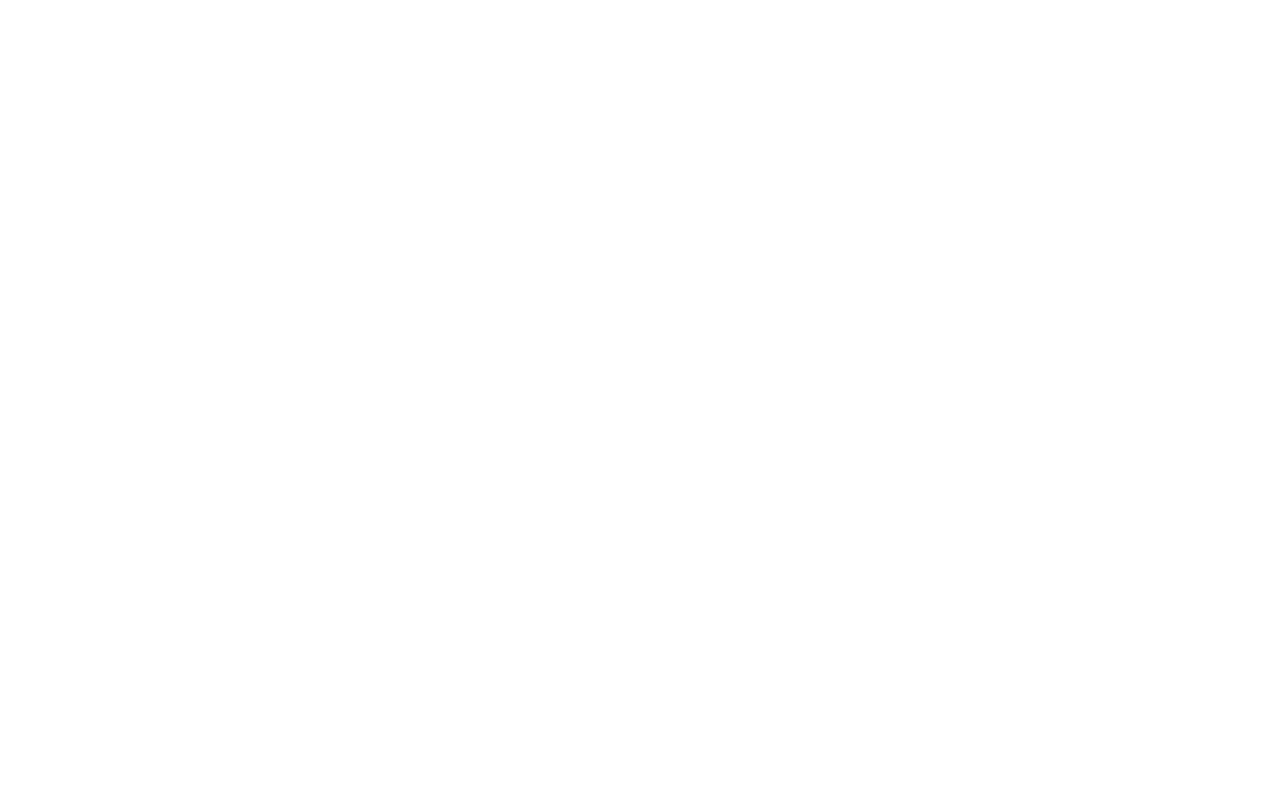
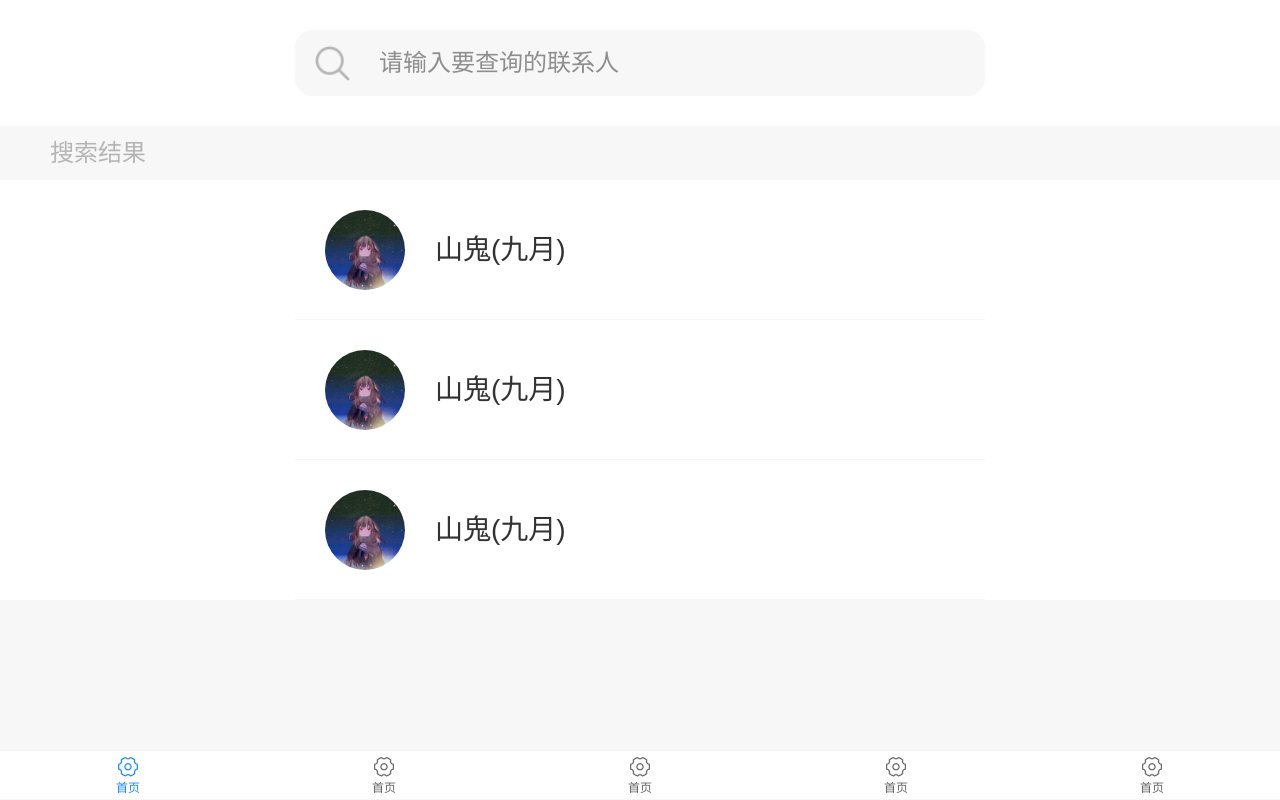
Before and after one commit to Amadeus-Christina/moqu, a Vue app: page /#/index/contact in a window 1280 px wide. Built offline with nearby package versions, Linux system fonts and the light colour scheme.

Commit message:
新增 查询联系人

```diff
--- /dev/null
+++ b/src/components/contactItem.vue
@@ -0,0 +1,56 @@
+<template>
+  <div class="">
+    <div class="group" v-for="(item,index) in result" :key="index">
+      <div class="content">
+        <div class="photo" :style="{backgroundImage: 'url('+item.profile+')'}"></div>
+        <div class="username">{{item.username}}({{item.anonymousUsername}})</div>
+      </div>
+    </div>
+  </div>
+</template>
+<script>
+export default {
+  components: {},
+  mixins: [],
+  name: '',
+  data () {
+    return {}
+  },
+  props: ['result'],
+  computed: {},
+  watch: {},
+  methods: {},
+  mounted () {},
+  created () {},
+  filters: {},
+  directives: {},
+  beforeDestroy () {},
+  destroyed () {}
+}
+</script>
+<style scoped lang="less">
+  .group{
+    height: 1.4rem;
+    background: #ffffff;
+    display: flex;
+    justify-content: center;
+    .content {
+      width: 6.9rem;
+      display: flex;
+      justify-content: flex-start;
+      align-items: center;
+      border-bottom: 1px solid #F5F5F5;
+      .photo{
+        width: 0.8rem;
+        height: 0.8rem;
+        margin: 0 0.3rem;
+        border-radius: 50%;
+        background-size: 0.8rem 0.8rem;
+      }
+      .username{
+        color: #323232;
+        font-size: 0.28rem;
+      }
+    }
+  }
+</style>
--- /dev/null
+++ b/src/pages/index/contact.vue
@@ -0,0 +1,95 @@
+<template>
+  <div class="wrap">
+    <div class="search-wrap">
+      <div class="input-group">
+        <i class="icon"></i>
+        <input type="text" class="input" placeholder="请输入要查询的联系人">
+      </div>
+    </div>
+    <div class="result-text">搜索结果</div>
+    <contact-item :result="result"/>
+  </div>
+</template>
+<script>
+import contactItem from '@/components/contactItem'
+export default {
+  components: {
+    contactItem
+  },
+  mixins: [],
+  name: '',
+  data () {
+    return {
+      result: [
+        {
+          profile: '/static/images/mock/03.jpg',
+          username: '山鬼',
+          anonymousUsername: '九月'
+        },
+        {
+          profile: '/static/images/mock/03.jpg',
+          username: '山鬼',
+          anonymousUsername: '九月'
+        },
+        {
+          profile: '/static/images/mock/03.jpg',
+          username: '山鬼',
+          anonymousUsername: '九月'
+        }
+      ]
+    }
+  },
+  props: {},
+  computed: {},
+  watch: {},
+  methods: {},
+  mounted () {},
+  created () {},
+  filters: {},
+  directives: {},
+  beforeDestroy () {},
+  destroyed () {}
+}
+</script>
+<style scoped lang="less">
+  .wrap{
+    height:100%;
+    background-color: #F7F7F7;
+  }
+  .search-wrap{
+    height: 1.26rem;
+    background-color: #FFFFFF;
+    display: flex;
+    justify-content: center;
+    align-items: center;
+    .input-group {
+      display: flex;
+      justify-content: center;
+      align-items: center;
+      position: relative;
+      .icon {
+        width: 0.35rem;
+        height: 0.35rem;
+        background-image: url("/static/images/search.png");
+        background-size: 0.35rem;
+        position: absolute;
+        left: 0.2rem;
+      }
+      .input {
+        height: 0.66rem;
+        width: 6.9rem;
+        font-size: 0.24rem;
+        background-color: #F7F7F7;
+        border-radius: 0.18rem;
+        padding-left: 0.84rem;
+      }
+    }
+  }
+  .result-text{
+    color: #B5B5B5;
+    font-size: 0.24rem;
+    height: 0.54rem;
+    line-height: 0.54rem;
+    margin-left: 0.5rem;
+  }
+</style>
--- a/src/pages/index/index.vue
+++ b/src/pages/index/index.vue
@@ -1,5 +1,5 @@
 <template>
-  <div>
+  <div class="fillcontain">
     <router-view/>
     <tabBar></tabBar>
   </div>
--- a/src/pages/index/message/systemNotification.vue
+++ b/src/pages/index/message/systemNotification.vue
@@ -4,7 +4,7 @@
   </div>
 </template>
 <script>
-import sysNote from '@/components/system-notification-item'
+import sysNote from '@/components/systemNotificationItem'
 export default {
   components: {
     sysNote
--- a/src/router/index.js
+++ b/src/router/index.js
@@ -18,6 +18,7 @@
 const MemberIndex = r => require.ensure([], () => r(require('@/pages/index/member/index')), 'MemberIndex');
 const DiscoverIndex = r => require.ensure([], () => r(require('@/pages/index/discover/index')), 'DiscoverIndex');
 const VideoAuthenticationIndex = r => require.ensure([], () => r(require('@/pages/index/video-authentication/index')), 'VideoAuthenticationIndex');
+const Contact = r => require.ensure([], () => r(require('@/pages/index/contact')), 'Contact');
 
 Vue.use(Router)
 
@@ -107,6 +108,11 @@
           path: 'systemNotification',
           name: 'MessageSystemNotification',
           component: MessageSystemNotification
+        },
+        {
+          path: 'contact',
+          name: 'Contact',
+          component: Contact
         }
       ]
     }
--- a/src/style/common.less
+++ b/src/style/common.less
@@ -29,7 +29,7 @@
 
 textarea { -webkit-appearance: none;}
 
-html,body{
+html,body,#app {
     height: 100%;
     width: 100%;
     //background-color: #f8f8f8;
```
Also changed, not shown: src/components/systemNotificationItem.vue (renamed from src/components/system-notification-item.vue), static/images/search.png (added).
